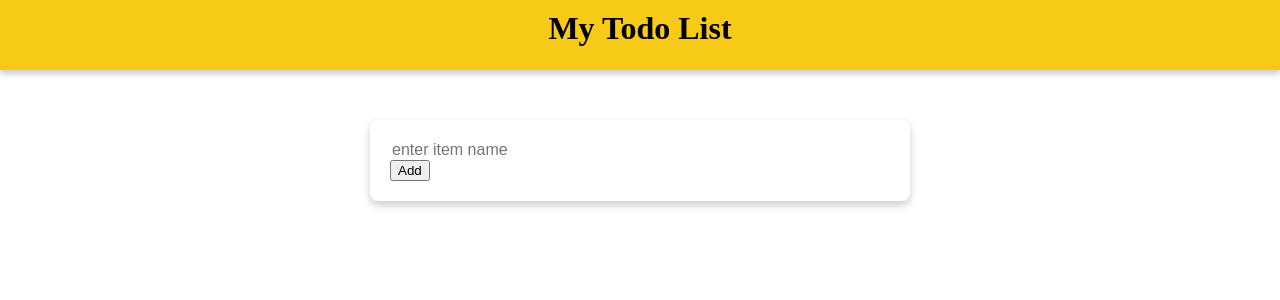
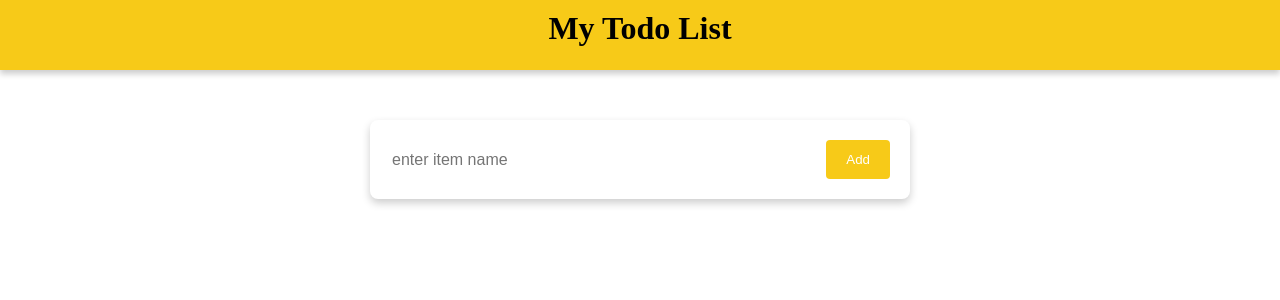
Before and after one commit to MoizAli4444/React-Todo-App, a React (Vite) app: page / in a window 1280 px wide. Shown: the top 300 px of the page. Built offline with nearby package versions, Linux system fonts and the light colour scheme.

Commit message:
Styling The Form

```diff
--- a/src/components/Form.jsx
+++ b/src/components/Form.jsx
@@ -1,7 +1,7 @@
 import React, { useEffect, useState } from "react";
-import styles from './form.module.css'
+import styles from "./form.module.css";
 
-const Form = ({todos,setTodos}) => {
+const Form = ({ todos, setTodos }) => {
   const [todo, setTodo] = useState("");
 
   function handleSubmit(e) {
@@ -17,6 +17,7 @@ const Form = ({todos,setTodos}) => {
   return (
     <>
       <form className={styles.todoform} onSubmit={handleSubmit}>
+        <div className={styles.inputContainer}>
           <input
             className={styles.modernInput}
             placeholder="enter item name"
@@ -24,7 +25,10 @@ const Form = ({todos,setTodos}) => {
             value={todo}
             type="text"
           />
-        <button type="submit">Add</button>
+          <button className={styles.modernButton} type="submit">
+            Add
+          </button>
+        </div>
       </form>
     </>
   );
--- a/src/components/form.module.css
+++ b/src/components/form.module.css
@@ -19,3 +19,17 @@
 .modernInput:focus {
   outline: none;
 }
+
+.modernButton {
+    display: inline-block;
+    border: none;
+    border-radius: 4px;
+    background-color: #f7ca18;
+    padding: 12px 20px;
+    color: white;
+    cursor: pointer;
+}
+
+.inputContainer{
+    display: flex;
+}
```
Lines whose indentation alone changed are shown as unchanged.
